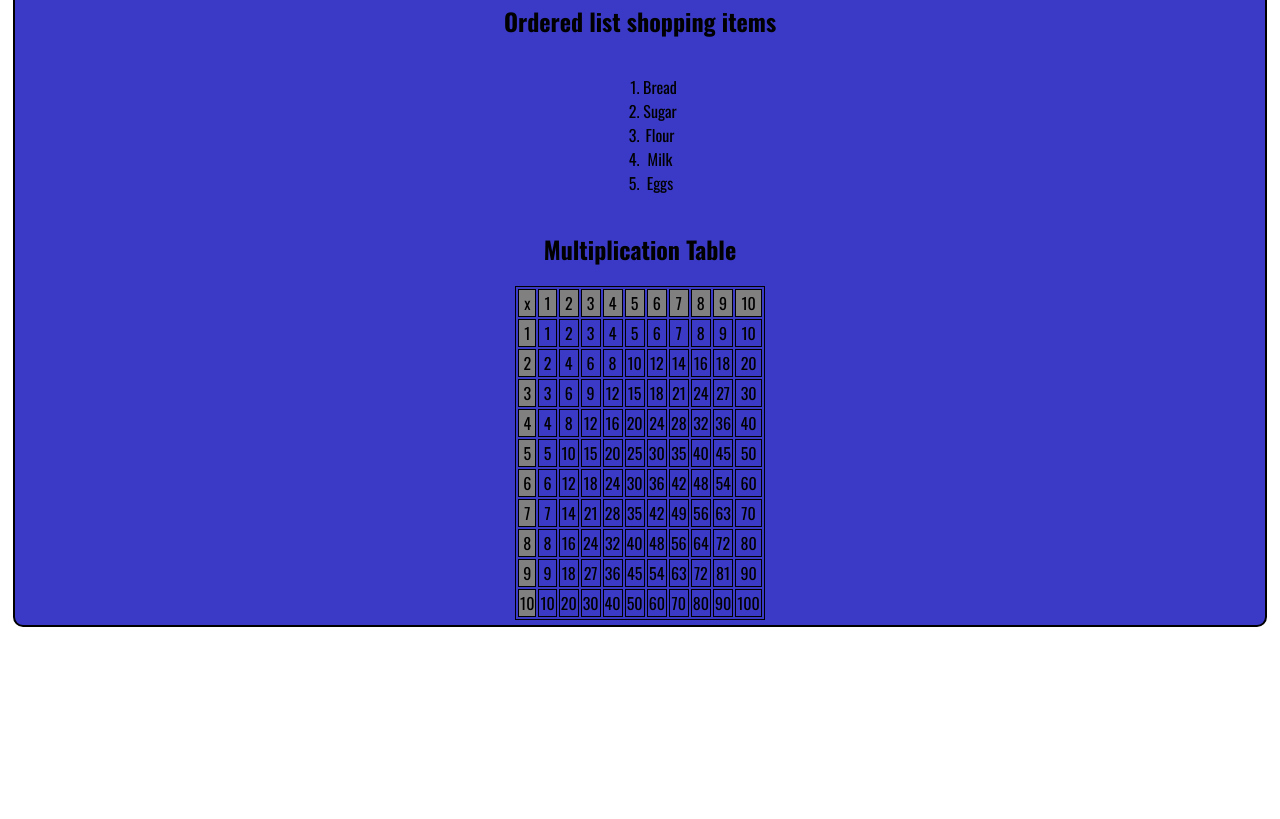
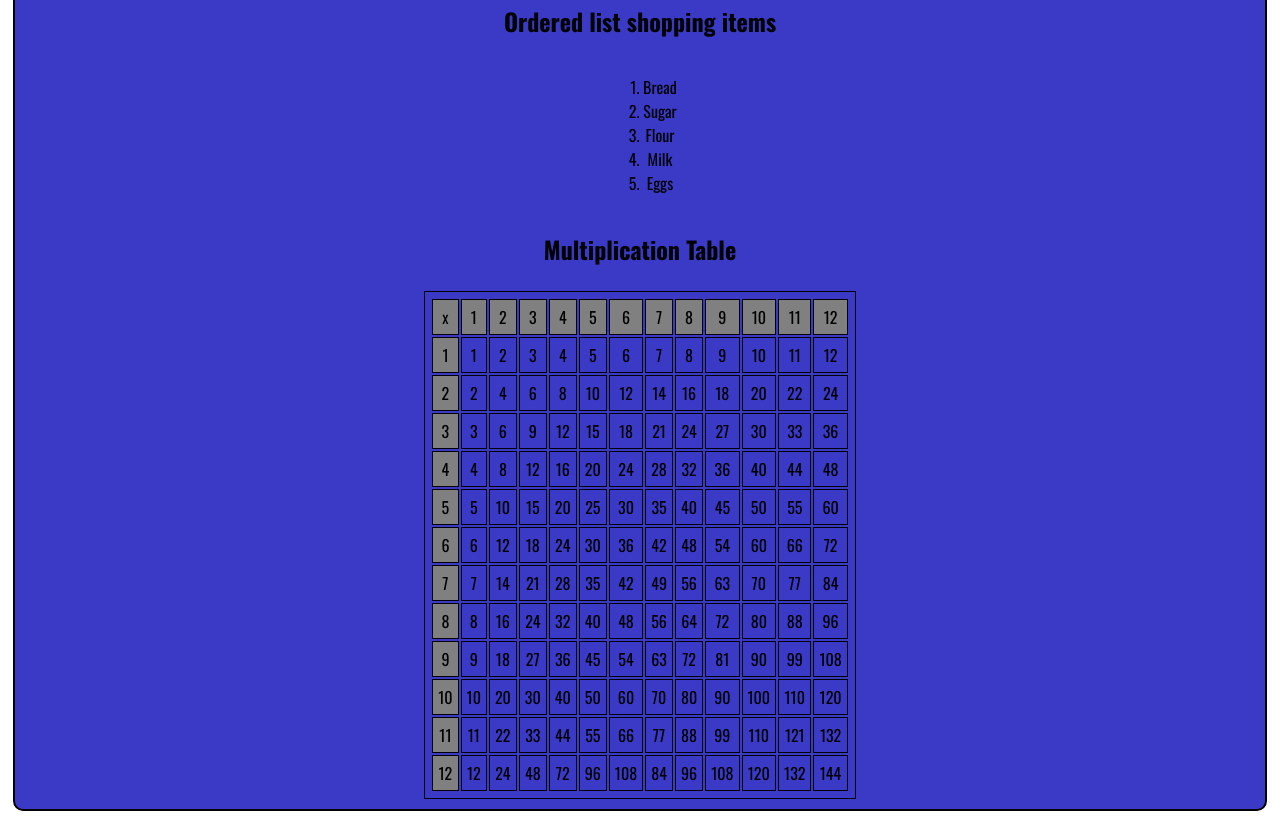
Before and after one commit to swarui/learnlyapp-assignment-two, a plain HTML site: page index.html in a window 1280 px wide. Shown: the part 560-1379 px from the top of the page. Before the commit the page ends 1195 px from the top, so only its background shows below. Drawn offline with nearby package versions, Linux system fonts and the light colour scheme; a web font is replaced by a local one.

Commit message:
Completed Assignment

```diff
--- a/index.html
+++ b/index.html
@@ -45,6 +45,11 @@
           <td class="main">8</td>
           <td class="main">9</td>
           <td class="main">10</td>
+          <td class="main">11</td>
+          <td class="main">12</td>
+
+
+
         </tr>
         <tr>
               <td class="main" >1</td>
@@ -58,6 +63,8 @@
           <td>8</td>
           <td>9</td>
           <td>10</td>
+          <td>11</td>
+          <td>12</td>
 
         </tr>
         <tr>
@@ -72,6 +79,8 @@
           <td>16</td>
           <td>18</td>
           <td>20</td>
+          <td>22</td>
+          <td>24</td>
 
         </tr>
         <tr>
@@ -86,6 +95,8 @@
           <td>24</td>
           <td>27</td>
           <td>30</td>
+          <td>33</td>
+          <td>36</td>
         </tr>
         <tr>
           <td  class="main" >4</td>
@@ -99,6 +110,8 @@
             <td>32</td>
             <td>36</td>
             <td>40</td>
+            <td>44</td>
+            <td>48</td>
           </tr>
           <tr>
             <td  class="main" >5</td>
@@ -112,6 +125,8 @@
               <td>40</td>
               <td>45</td>
               <td>50</td>
+              <td>55</td>
+              <td>60</td>
             </tr>
             <tr   >
               <td  class="main" >6</td>
@@ -125,6 +140,8 @@
                 <td>48</td>
                 <td>54</td>
                 <td>60</td>
+                <td>66</td>
+                <td>72</td>
               </tr>
               <tr>
                 <td  class="main" >7</td>
@@ -138,6 +155,8 @@
                   <td>56</td>
                   <td>63</td>
                   <td>70</td>
+                  <td>77</td>
+                  <td>84</td>
                 </tr>
                 <tr>
                   <td  class="main" > 8</td>
@@ -151,6 +170,8 @@
                     <td>64</td>
                     <td>72</td>
                     <td>80</td>
+                    <td>88</td>
+                    <td>96</td>
                   </tr>
                   <tr   >
                     <td class="main" >9</td>
@@ -164,6 +185,8 @@
                       <td>72</td>
                       <td>81</td>
                       <td>90</td>
+                      <td>99</td>
+                      <td>108</td>
                     </tr>
                     <tr  >
                       <td class="main" >10</td>
@@ -177,7 +200,37 @@
                         <td>80</td>
                         <td>90</td>
                         <td>100</td>
+                        <td>110</td>
+                        <td>120</td>
                       </tr>
+                      <td class="main" >11</td>
+                      <td>11</td>
+                      <td>22</td>
+                      <td>33</td>
+                      <td>44</td>
+                      <td>55</td>
+                      <td>66</td>
+                      <td>77</td>
+                      <td>88</td>
+                      <td>99</td>
+                      <td>110</td>
+                      <td>121</td>
+                      <td>132</td>
+                    </tr>
+                    <td class="main" >12</td>
+                    <td>12</td>
+                    <td>24</td>
+                    <td>48</td>
+                    <td>72</td>
+                    <td>96</td>
+                    <td>108</td>
+                    <td>84</td>
+                    <td>96</td>
+                    <td>108</td>
+                    <td>120</td>
+                    <td>132</td>
+                    <td>144</td>
+                  </tr>
      </table>
      </div>
   </body>
--- a/style.css
+++ b/style.css
@@ -36,5 +36,7 @@ h3 {
 }
 table,td{
   border: 1px solid black;
+  padding: 5px;
+  margin: 5px;
 
 }
```
